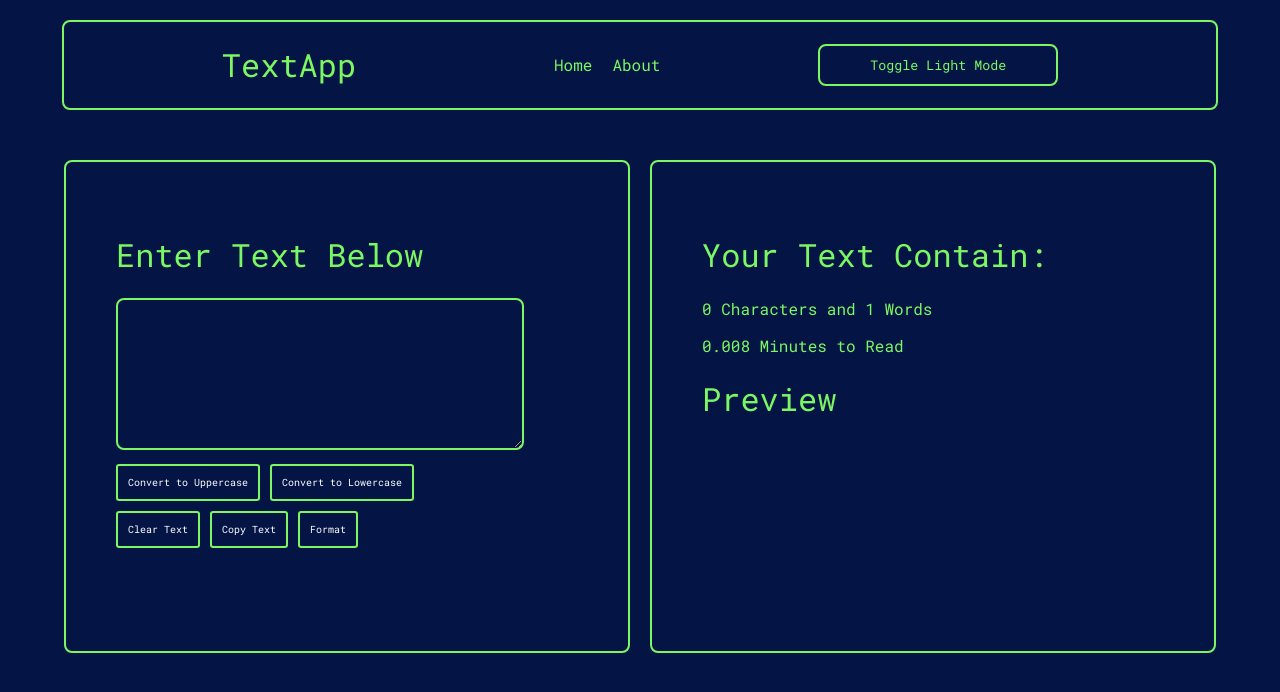
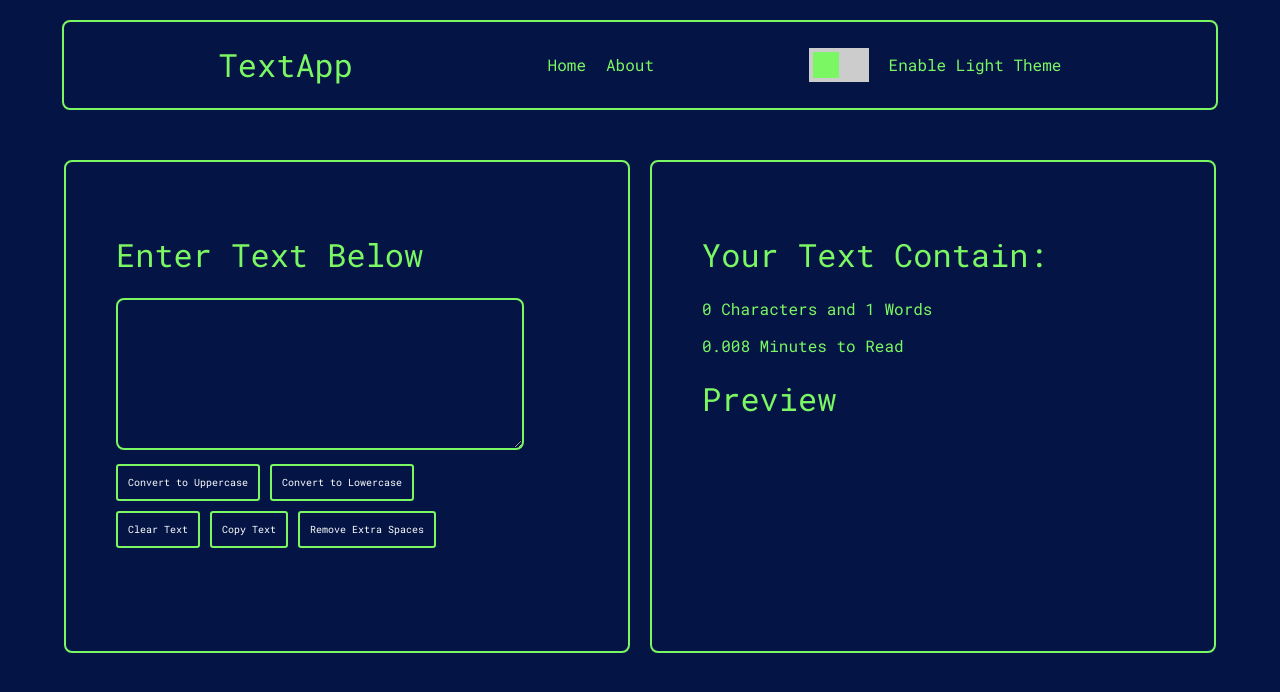
Before and after one commit to bilalshahzadd/textApp, a React (Create React App) app: page / in a window 1280 px wide. Shown: the top 692 px of the page. Built offline with nearby package versions, Linux system fonts and the light colour scheme.

Commit message:
light dark mode

```diff
--- a/src/App.css
+++ b/src/App.css
@@ -117,6 +117,64 @@ body {
   border: 2px solid #7bf763;
 }
 
+.switch {
+  position: relative;
+  display: inline-block;
+  width: 60px;
+  height: 34px;
+}
+
+.switch input {
+  opacity: 0;
+  width: 0;
+  height: 0;
+}
+
+.slider {
+  position: absolute;
+  cursor: pointer;
+  top: 0;
+  left: 0;
+  right: 0;
+  bottom: 0;
+  background-color: #ccc;
+  -webkit-transition: .4s;
+  transition: .4s;
+}
+
+.slider:before {
+  position: absolute;
+  content: "";
+  height: 26px;
+  width: 26px;
+  left: 4px;
+  bottom: 4px;
+  background-color: #7bf763;
+  -webkit-transition: .4s;
+  transition: .4s;
+}
+
+input:checked+.slider {
+  background-color: #041545;
+}
+
+input:focus+.slider {
+  box-shadow: 0 0 1px #041545;
+}
+
+input:checked+.slider:before {
+  -webkit-transform: translateX(26px);
+  -ms-transform: translateX(26px);
+  transform: translateX(26px);
+}
+
+.switchTheme {
+  display: flex;
+  align-items: center;
+  gap: 20px;
+}
+
+
 @media screen and (max-width:768px) {
 
   .header {
@@ -143,18 +201,22 @@ body {
     color: #7bf763;
   }
 
-  #myLinks {
-    margin-top: 20px;
-    border: 2px solid #7bf763;
-    border-radius: 0.5rem;
-    width: 90%;
-    margin-left: auto;
-    margin-right: auto;
+  .divider {
+    margin-top: 3px;
+    margin-bottom: 3px;
+    height: 1px;
+    background-color: #7bf763;
   }
 
   #myLinks li {
     list-style: none;
   }
+
+  .toggle {
+    margin-top: 5px;
+    padding: 5px 30px 5px 30px;
+  }
+
 }
 
 @media only screen and (max-width: 600px) {
--- a/src/components/DarkLight.jsx
+++ b/src/components/DarkLight.jsx
@@ -3,20 +3,26 @@ import { useState } from 'react';
 
 export default function DarkLight(props) {
 
-    const [btnText, setBtnText] = useState("Toggle Light Mode")
+    const [btnText, setBtnText] = useState("Enable Light Theme")
 
     const toggleDarkMode = () => {
         document.body.classList.toggle("light-mode");
-        if (btnText === "Toggle Light Mode") {
-            setBtnText("Toggle Dark Mode");
+        if (btnText === "Enable Light Theme") {
+            setBtnText("Enable Dark Theme");
         } else {
-            setBtnText("Toggle Light Mode");
+            setBtnText("Enable Light Theme");
         }
     }
 
     return (
         <>
-            <button className={props.className} onClick={toggleDarkMode}>{btnText}</button>
+            <div className="switchTheme">
+                <label class="switch">
+                    <input type="checkbox" onClick={toggleDarkMode} />
+                    <span class="slider"></span>
+                </label>
+                <p>{btnText}</p>
+            </div>
         </>
     )
 }
--- a/src/components/Nav.jsx
+++ b/src/components/Nav.jsx
@@ -31,7 +31,7 @@ export default function Nav() {
                         <li>About</li>
                     </ul>
                 </nav>
-                <DarkLight className="toggle" />
+                <DarkLight />
             </header>
 
             <header className="mobileHeader">
@@ -42,8 +42,12 @@ export default function Nav() {
             <div id="myLinks" style={style}>
                 <ul>
                     <li>Home</li>
+                    <div className="divider"></div>
                     <li>About</li>
+                    <div className="divider"></div>
+                    <DarkLight />
                 </ul>
+
             </div>
         </>
     )
--- a/src/components/TextForm.jsx
+++ b/src/components/TextForm.jsx
@@ -57,7 +57,7 @@ export default function TextForm(props) {
                                 <div className="btnContainer">
                                     <button className="btn" onClick={handleClear}>Clear Text</button>
                                     <button className="btn" onClick={copyContent}>Copy Text</button>
-                                    <button className="btn" onClick={formatText}>Format</button>
+                                    <button className="btn" onClick={formatText}>Remove Extra Spaces</button>
                                 </div>
                                 <p style={copyText}>Text Copied!</p>
                             </div>
```
